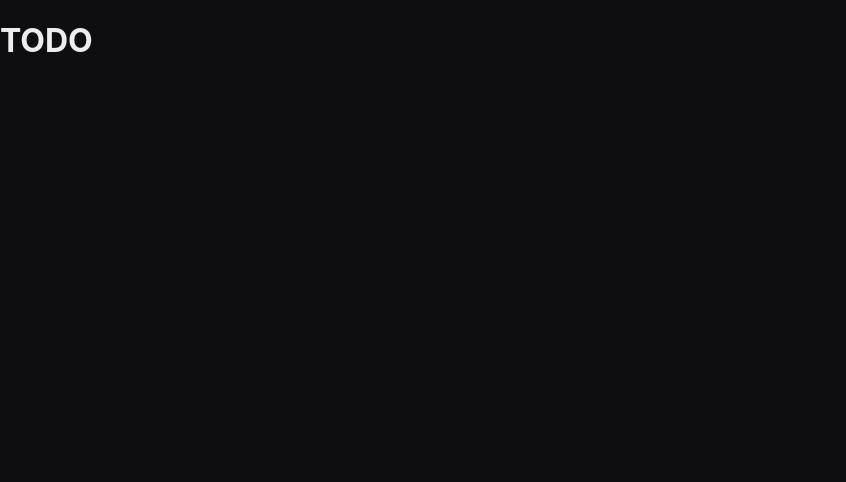
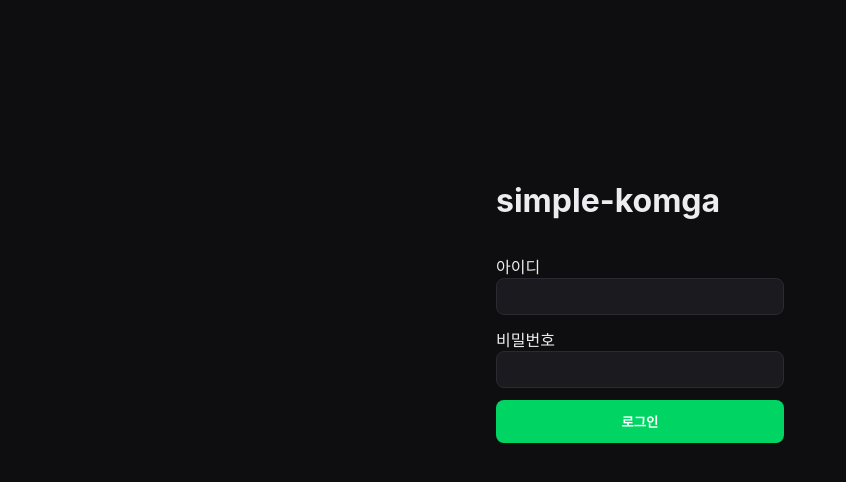
Before and after one commit to namJeongwan/simple-komga, a Svelte app: page /#/login in a window 1280 px wide. Shown: the top 482 px of the page, without its empty margins (0-846 px from the left). Built offline with nearby package versions, Linux system fonts and the light colour scheme.

Commit message:
feat: login screen + route auth guard

```diff
--- a/src/App.svelte
+++ b/src/App.svelte
@@ -1,16 +1,15 @@
 <script>
-  import Router from 'svelte-spa-router'
+  import Router, { push } from 'svelte-spa-router'
+  import { hasCredentials } from './lib/auth.js'
   import Login from './routes/Login.svelte'
   import Home from './routes/Home.svelte'
   import Series from './routes/Series.svelte'
   import Reader from './routes/Reader.svelte'
 
-  const routes = {
-    '/': Home,
-    '/login': Login,
-    '/series/:id': Series,
-    '/book/:id': Reader,
+  const routes = { '/': Home, '/login': Login, '/series/:id': Series, '/book/:id': Reader }
+  function guard(e) {
+    if (!hasCredentials() && e.detail.location !== '/login') push('/login')
   }
 </script>
 
-<Router {routes} />
+<Router {routes} on:routeLoading={guard} />
--- a/src/routes/Login.svelte
+++ b/src/routes/Login.svelte
@@ -1 +1,26 @@
-<h1>TODO</h1>
+<script>
+  import { push } from 'svelte-spa-router'
+  import { login } from '../lib/api.js'
+  let user = $state(''); let pass = $state(''); let error = $state(''); let busy = $state(false)
+  async function submit(e) {
+    e.preventDefault(); busy = true; error = ''
+    const ok = await login(user, pass)
+    busy = false
+    if (ok) push('/'); else error = '로그인 실패'
+  }
+</script>
+
+<form onsubmit={submit} class="login">
+  <h1>simple-komga</h1>
+  <label>아이디<input aria-label="아이디" bind:value={user} autocapitalize="off" /></label>
+  <label>비밀번호<input aria-label="비밀번호" type="password" bind:value={pass} /></label>
+  <button disabled={busy}>로그인</button>
+  {#if error}<p class="err">{error}</p>{/if}
+</form>
+
+<style>
+  .login { max-width: 320px; margin: 20vh auto; display: flex; flex-direction: column; gap: 12px; padding: 0 16px; }
+  input { width: 100%; padding: 10px; background:#1a1a1f; border:1px solid #2a2a33; border-radius:8px; color:var(--fg); }
+  button { padding: 12px; background: var(--accent); border: 0; border-radius: 8px; font-weight: 700; }
+  .err { color: #ff5a5a; }
+</style>
--- a/vitest.config.js
+++ b/vitest.config.js
@@ -4,4 +4,5 @@ import { svelte } from '@sveltejs/vite-plugin-svelte'
 export default defineConfig({
   plugins: [svelte({ hot: false })],
   test: { environment: 'jsdom', globals: true, setupFiles: [] },
+  resolve: process.env.VITEST ? { conditions: ['browser'] } : undefined,
 })
```
Also changed, not shown: 1 other file (tests, documents, lock files or other folders).
